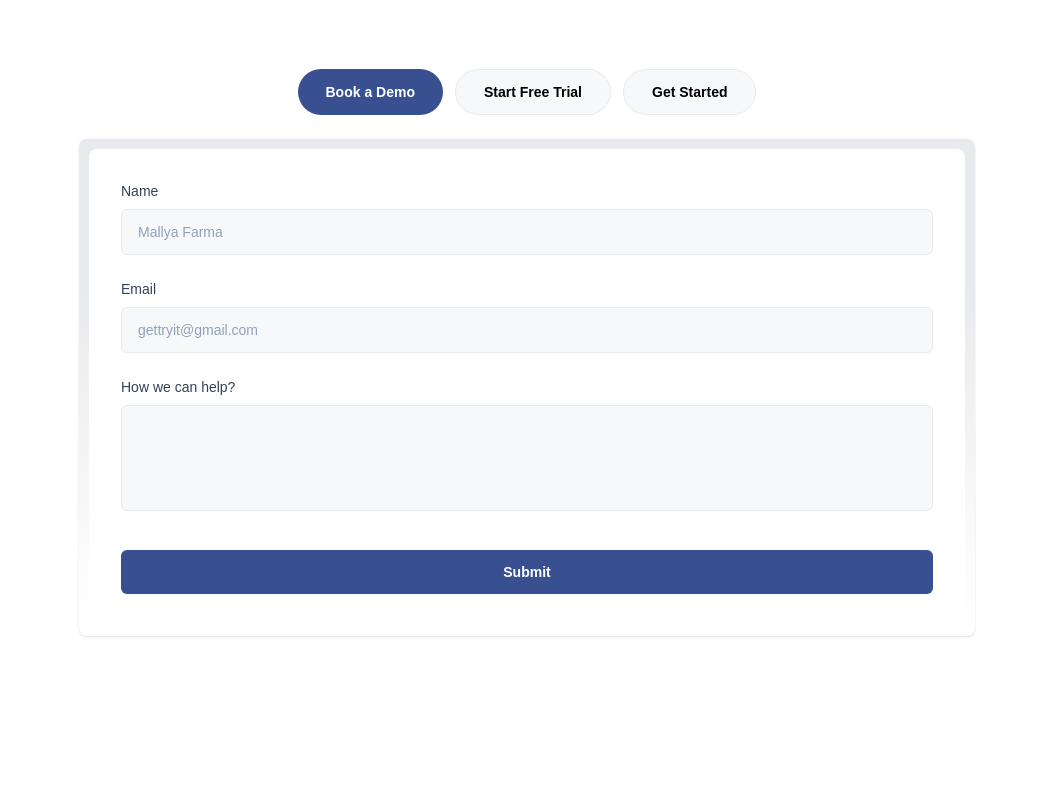
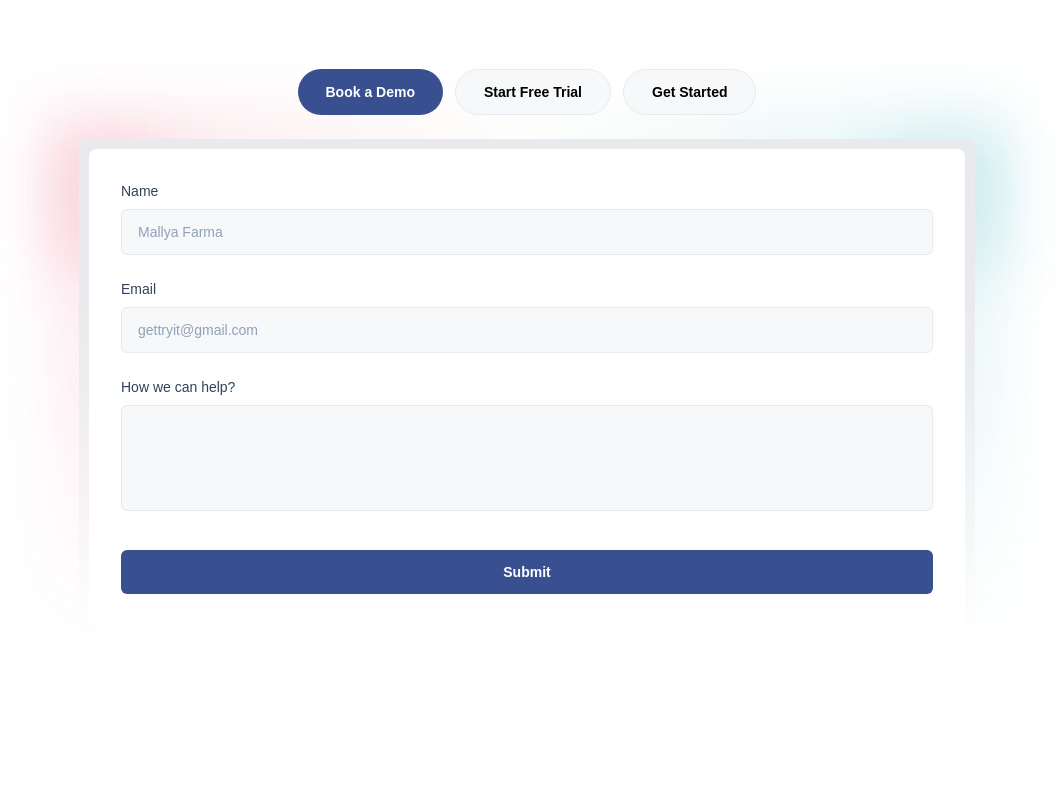
Before and after one commit to syedalirazazaidi/landing, a Next.js app: page / in a window 1280 px wide. Shown: the part 707-1506 px from the top of the page, without its empty margins (113-1171 px from the left). Built offline with nearby package versions, Linux system fonts and the light colour scheme.

Commit message:
fix color

```diff
--- a/app/components/ContactForm.tsx
+++ b/app/components/ContactForm.tsx
@@ -14,12 +14,34 @@ export default function ContactForm() {
         </button>
       </div>
 
-      <div
-        className="relative w-full max-w-4xl rounded-lg p-[10px] shadow-sm overflow-hidden"
-        style={{
-          background: 'linear-gradient(180deg, #E9EAED 0%, #E9EAED 30%, rgba(233, 234, 237, 0.7) 50%, rgba(233, 234, 237, 0.4) 70%, rgba(233, 234, 237, 0.15) 85%, transparent 100%)'
-        }}
-      >
+      <div className="relative w-full max-w-4xl">
+        <div
+          className="absolute -top-8 -left-8 -right-8 h-40 rounded-lg -z-10"
+          style={{
+            background: 'linear-gradient(90deg, rgba(233, 78, 119, 0.15) 0%, rgba(240, 248, 220, 0.12) 50%, rgba(52, 176, 190, 0.15) 100%)',
+            filter: 'blur(30px)',
+          }}
+        />
+        <div
+          className="absolute top-0 -left-8 bottom-0 w-32 rounded-lg -z-10"
+          style={{
+            background: 'linear-gradient(180deg, rgba(233, 78, 119, 0.12) 0%, rgba(233, 78, 119, 0.08) 50%, transparent 100%)',
+            filter: 'blur(25px)',
+          }}
+        />
+        <div
+          className="absolute top-0 -right-8 bottom-0 w-32 rounded-lg -z-10"
+          style={{
+            background: 'linear-gradient(180deg, rgba(52, 176, 190, 0.12) 0%, rgba(52, 176, 190, 0.08) 50%, transparent 100%)',
+            filter: 'blur(25px)',
+          }}
+        />
+        <div
+          className="relative rounded-lg p-[10px] overflow-hidden"
+          style={{
+            background: 'linear-gradient(180deg, #E9EAED 0%, #E9EAED 30%, rgba(233, 234, 237, 0.7) 50%, rgba(233, 234, 237, 0.4) 70%, rgba(233, 234, 237, 0.15) 85%, transparent 100%)'
+          }}
+        >
         <div className="rounded-lg bg-white p-8">
           <form className="space-y-6">
           {/* Name */}
@@ -68,6 +90,7 @@ export default function ContactForm() {
           </div>
           </form>
         </div>
+        </div>
       </div>
     </section>
   );
```
